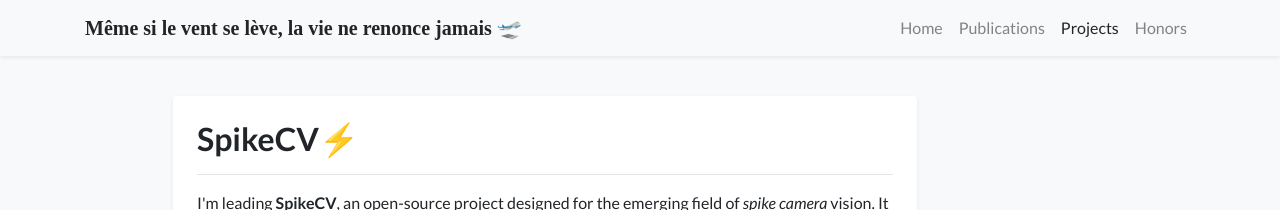
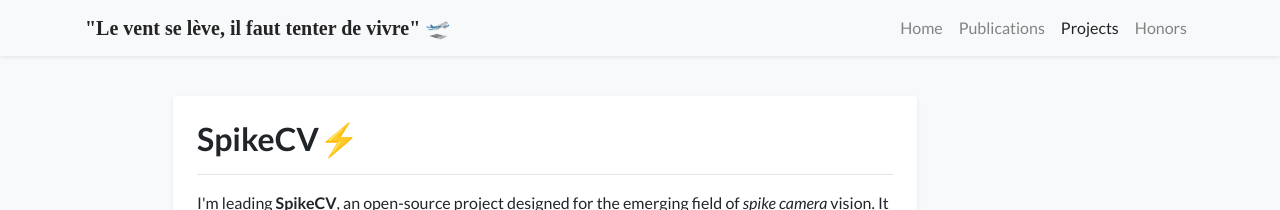
Before and after one commit to Zyj061/Zyj061.github.io, a Jekyll site: the page built from projects.html, in a window 1280 px wide. Shown: the top 210 px of the page. Built offline with Jekyll 4.4.1, drawn with Linux system fonts in a browser that asks for light colours; nearby versions of some CDN libraries; a style sheet for code colours, icons or effects is not loaded.

Commit message:
update homepage.

```diff
--- a/_data/profile.yml
+++ b/_data/profile.yml
@@ -1,6 +1,6 @@
 primary_name: "Yajing Zheng (郑雅菁）"
 secondary_name: ""
-navbar_name: "Même si le vent se lève, la vie ne renonce jamais 🛫"
+navbar_name: "\"Le vent se lève, il faut tenter de vivre\" 🛫"
 
 positions:
 - logo: /assets/images/badges/PKU_red.png  # Logo is optional
```
Also changed, not shown: 4 other files.
